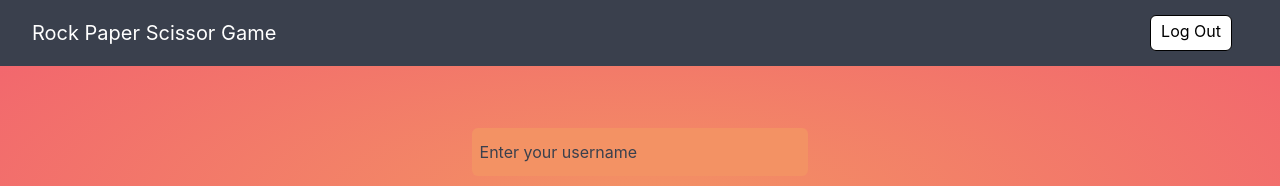
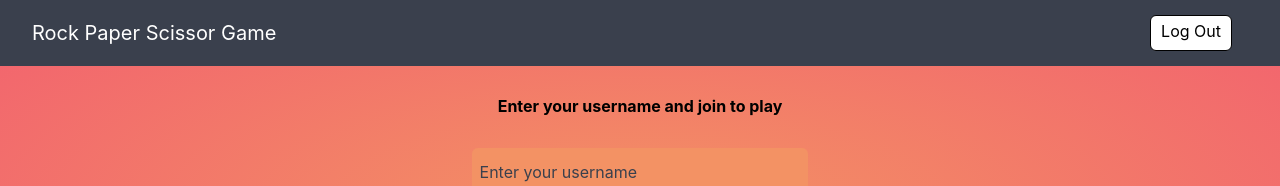
Before and after one commit to Apurba-Kumar-Ghosh/Multiplayer-Rock-Paper-Scissor-Game, a React (Create React App) app in the folder client/rock-paper-scissor/: page / in a window 1280 px wide. Shown: the top 186 px of the page. Built offline with nearby package versions, Linux system fonts and the light colour scheme; no server answers; a web font is replaced by a local one.

Commit message:
misc changes

```diff
--- a/client/rock-paper-scissor/src/components/add-username.jsx
+++ b/client/rock-paper-scissor/src/components/add-username.jsx
@@ -13,6 +13,7 @@ export const AddUsername = ({ onAddUsername, value, onChange }) => {
 
   return (
     <S.Container>
+      <S.Text>Enter your username and join to play</S.Text>
       <MaterialTextInput value={value} onChange={onChange} error={error} />
       <SubmitBtn onClick={onSubmit} title="Join a game" />
     </S.Container>
@@ -26,4 +27,9 @@ const S = {
     flex-direction: column;
     align-items: center;
   `,
+  Text: styled.div`
+    font-size: 16px;
+    line-height: 20px;
+    font-weight: 700;
+  `,
 };
--- a/client/rock-paper-scissor/src/components/leaderboard.jsx
+++ b/client/rock-paper-scissor/src/components/leaderboard.jsx
@@ -70,6 +70,11 @@ const S = {
     background: #d7514d;
     grid-template-columns: 1fr 3fr 2fr;
     align-items: center;
+    transition: 0.1s linear;
+
+    &:hover {
+      transform: scaleX(1.1);
+    }
   `,
   Bullet: styled.span`
     width: 2rem;
```
